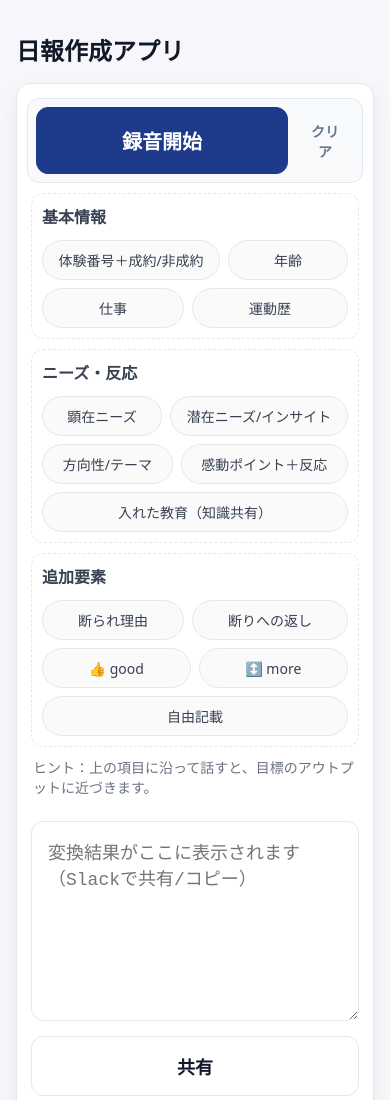
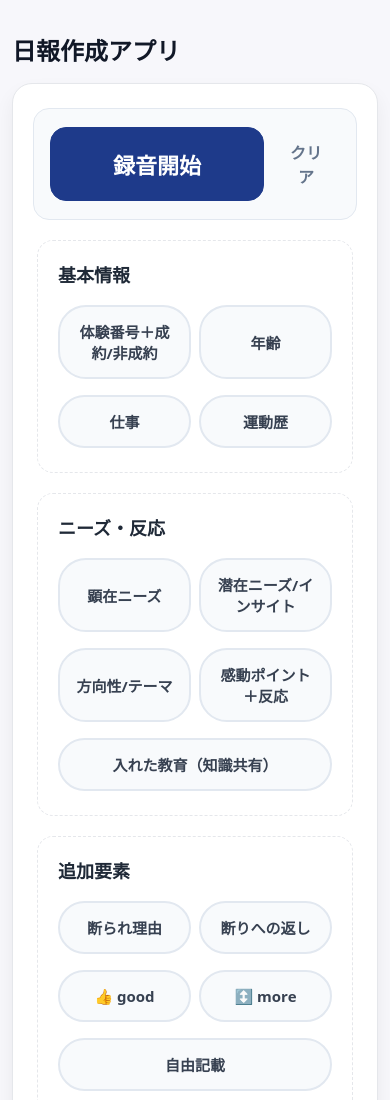
Before and after one commit to nagisahorii/nippo-mvp, a website: page index.html in a window 390 px wide. Shown: the top 1100 px of the page. Drawn offline with Linux system fonts and the light colour scheme.

Commit message:
kintone内モバイルUI大幅改善: フォントサイズ拡大、タッチターゲット最適化、2列レイアウト統一

```diff
--- a/index.html
+++ b/index.html
@@ -48,20 +48,64 @@
     .spinner.on{display:inline-block;}
     @keyframes spin{to{transform:rotate(360deg)}}
 
-    /* ── モバイル最適化（iPhone/Android） ───────────────── */
+    /* ── kintone内モバイル最適化（iPhone/Android） ───────────────── */
     @media (max-width: 768px){
+      /* 基本レイアウト */
+      .wrap{padding:20px 16px; max-width: 100%;}
+      header{font-size:28px; padding:20px 0; font-weight: 900;}
+
+      /* ボタン類 - 大幅に大きく */
+      .btn-lg{font-size:24px; padding:24px 20px; min-height: 72px; font-weight: 900; border-radius: 16px;}
+      .btn-ghost{font-size:18px; padding:16px 20px; min-height: 56px; border-radius: 12px;}
+
+      /* セクション見出し */
+      .section h3{font-size:20px; margin:0 0 16px; font-weight: 900; color: #1f2937;}
+
+      /* ピルボタン - 大幅に大きく、2列レイアウト */
+      .pill{font-size:16px; padding:16px 20px; min-height: 56px; border-radius: 28px;
+            flex: 1 1 calc(50% - 8px); margin: 4px 0; font-weight: 700;
+            display: flex; align-items: center; justify-content: center; text-align: center;
+            background: #f8fafc; border: 2px solid #e2e8f0; color: #374151;}
+
+      /* セクション間隔 */
+      .section{margin:20px 0; padding:20px; border-radius: 16px;}
+
+      /* テキストエリア */
+      textarea#output{min-height:240px; font-size:20px; padding:20px; border-radius: 16px; line-height: 1.6;}
+
+      /* ヒントテキスト */
+      .hint{font-size:16px; margin:12px 0; line-height: 1.5; color: #6b7280;}
+
+      /* プレビューリスト */
+      ol#preview{font-size:18px; margin:16px 0; padding-left:28px; line-height: 1.6;}
+      ol#preview li{margin: 8px 0; padding: 4px 0;}
+
+      /* アクションボタン */
+      .actions{grid-template-columns:1fr; gap:20px; margin-top:20px;}
+      .actions button{padding:20px; font-size:20px; min-height: 64px; border-radius: 16px; font-weight: 800;}
+
+      /* ステータス */
+      .status{font-size:16px; margin-top:12px; padding: 8px 0;}
+
+      /* ツールバー */
+      .toolbar-inner{padding:16px; border-radius: 16px;}
+
+      /* カード全体 */
+      .card{padding:24px; border-radius: 20px;}
+    }
+
+    /* ── kintone内での超小画面対応 ───────────────── */
+    @media (max-width: 480px){
+      .wrap{padding:16px 12px;}
       header{font-size:24px; padding:16px 0;}
-      .wrap{padding:16px;}
-      .btn-lg{font-size:20px; padding:18px 20px; min-height: 56px;}
-      .btn-ghost{font-size:14px; padding:10px 12px; min-height: 40px;}
-      .section h3{font-size:16px; margin:0 0 12px;}
-      .pill{font-size:14px; padding:8px 12px; flex:1 1 auto; min-width: calc(50% - 8px); min-height: 40px; display: flex; align-items: center; justify-content: center; min-width: 120px;} /* 2列で折返し */
-      .actions{grid-template-columns:1fr; gap:16px;} /* 共有とコピーを縦積み */
-      .actions button{padding:16px; font-size:18px; min-height: 56px;}
-      textarea#output{min-height:200px; font-size:18px; padding:16px;}
-      .hint{font-size:14px; margin:8px 2px 0;}
-      ol#preview{font-size:16px; margin:12px 0; padding-left:24px;}
-      .status{font-size:14px; margin-top:8px;}
+      .btn-lg{font-size:22px; padding:20px 16px; min-height: 64px;}
+      .btn-ghost{font-size:16px; padding:14px 16px; min-height: 48px;}
+      .section h3{font-size:18px; margin:0 0 14px;}
+      .pill{font-size:15px; padding:14px 16px; min-height: 50px;}
+      textarea#output{font-size:18px; padding:16px;}
+      .hint{font-size:15px;}
+      ol#preview{font-size:16px;}
+      .actions button{font-size:18px; padding:18px; min-height: 56px;}
     }
   </style>
 </head>
```
